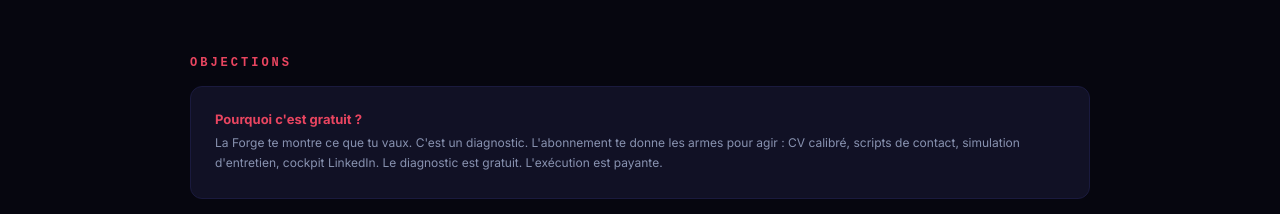
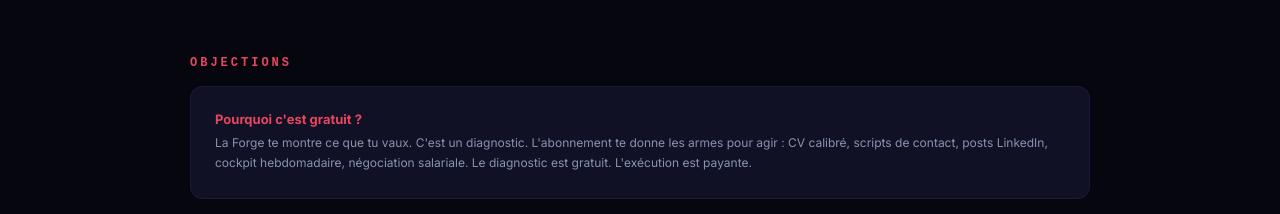
Before and after one commit to Jmbigeat/exosquelette, a Next.js app: page / in a window 1280 px wide. Shown: the part 2520-2734 px from the top of the page. Built offline with nearby package versions, Linux system fonts and the light colour scheme.

Commit message:
fix: objection pricing — remplacer simulation d'entretien par posts/cockpit/négo
Le Duel fait partie de la Forge gratuite, pas de l'abonnement.

Co-Authored-By: Claude Opus 4.6 <noreply@anthropic.com>

```diff
--- a/app/page.js
+++ b/app/page.js
@@ -264,7 +264,7 @@ export default function Home() {
             {[
               {
                 q: "Pourquoi c'est gratuit ?",
-                a: "La Forge te montre ce que tu vaux. C'est un diagnostic. L'abonnement te donne les armes pour agir : CV calibré, scripts de contact, simulation d'entretien, cockpit LinkedIn. Le diagnostic est gratuit. L'exécution est payante.",
+                a: "La Forge te montre ce que tu vaux. C'est un diagnostic. L'abonnement te donne les armes pour agir : CV calibré, scripts de contact, posts LinkedIn, cockpit hebdomadaire, négociation salariale. Le diagnostic est gratuit. L'exécution est payante.",
               },
               {
                 q: "ChatGPT peut faire la même chose ?",
```
